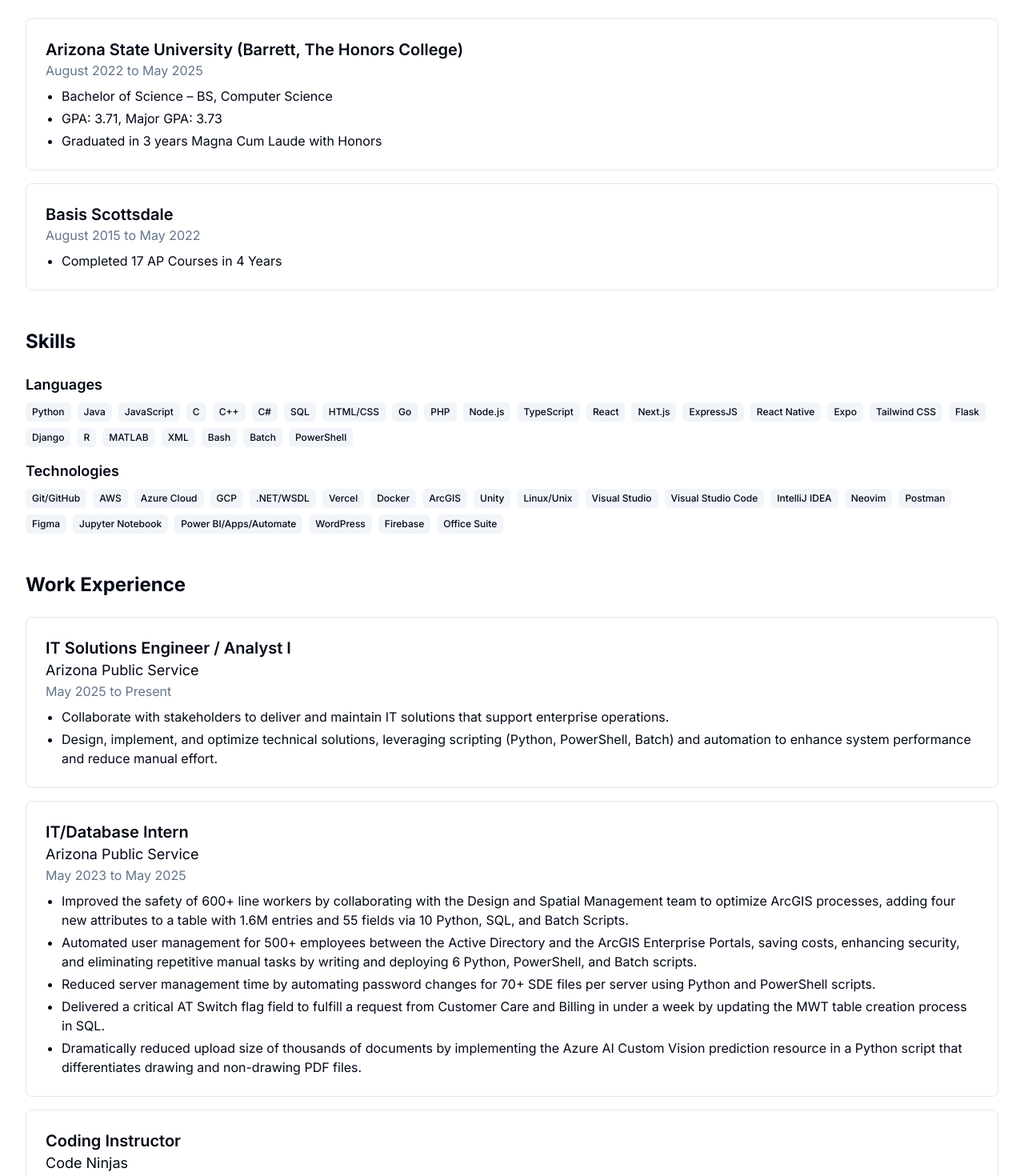
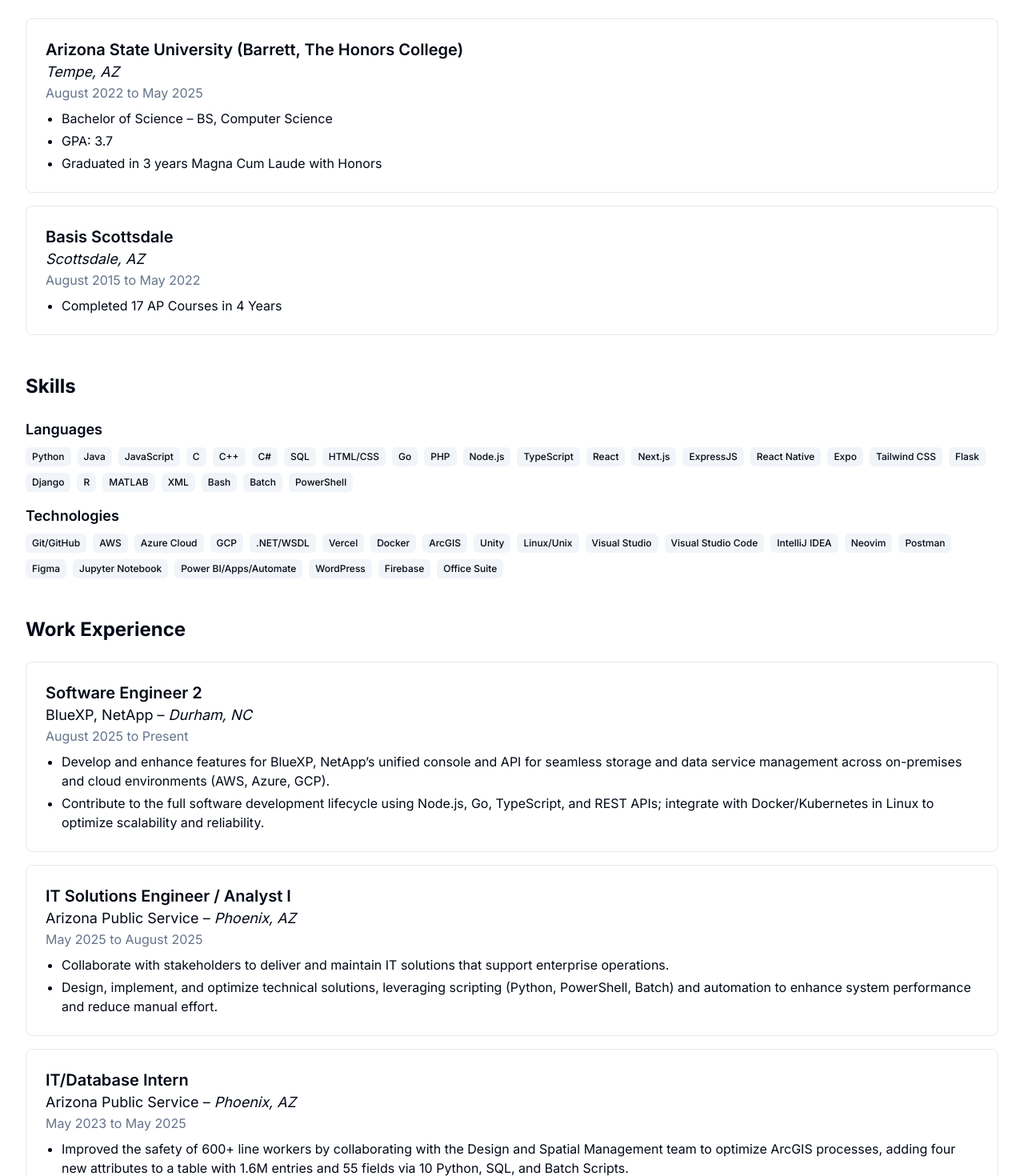
Before and after one commit to Neilsmahajan/neil-mahajan-portfolio, a Next.js app: page /about in a window 1280 px wide. Shown: the part 480-1950 px from the top of the page at 80% size. Built offline with nearby package versions, Linux system fonts and the light colour scheme.

Commit message:
Added NetApp work experience and dates

```diff
--- a/app/about/page.tsx
+++ b/app/about/page.tsx
@@ -48,16 +48,22 @@
           <h3 className="text-xl font-semibold">
             Arizona State University (Barrett, The Honors College)
           </h3>
+          <p className="text-lg">
+            <em>Tempe, AZ</em>
+          </p>
           <p className="text-muted-foreground mb-2">August 2022 to May 2025</p>
           <ul className="list-disc pl-5 space-y-1">
             <li>Bachelor of Science – BS, Computer Science</li>
-            <li>GPA: 3.71, Major GPA: 3.73</li>
+            <li>GPA: 3.7</li>
             <li>Graduated in 3 years Magna Cum Laude with Honors</li>
           </ul>
         </div>
 
         <div className="rounded-lg border p-6">
           <h3 className="text-xl font-semibold">Basis Scottsdale</h3>
+          <p className="text-lg">
+            <em>Scottsdale, AZ</em>
+          </p>
           <p className="text-muted-foreground mb-2">August 2015 to May 2022</p>
           <ul className="list-disc pl-5">
             <li>Completed 17 AP Courses in 4 Years</li>
@@ -150,11 +156,34 @@
         <h2 className="text-2xl font-bold mb-6">Work Experience</h2>
 
         <div className="rounded-lg border p-6 mb-4">
+          <h3 className="text-xl font-semibold">Software Engineer 2</h3>
+          <p className="text-lg">
+            BlueXP, NetApp – <em>Durham, NC</em>
+          </p>
+          <p className="text-muted-foreground mb-2">August 2025 to Present</p>
+          <ul className="list-disc pl-5 space-y-1">
+            <li>
+              Develop and enhance features for BlueXP, NetApp’s unified console
+              and API for seamless storage and data service management across
+              on-premises and cloud environments (AWS, Azure, GCP).
+            </li>
+            <li>
+              Contribute to the full software development lifecycle using
+              Node.js, Go, TypeScript, and REST APIs; integrate with
+              Docker/Kubernetes in Linux to optimize scalability and
+              reliability.
+            </li>
+          </ul>
+        </div>
+
+        <div className="rounded-lg border p-6 mb-4">
           <h3 className="text-xl font-semibold">
             IT Solutions Engineer / Analyst I
           </h3>
-          <p className="text-lg">Arizona Public Service</p>
-          <p className="text-muted-foreground mb-2">May 2025 to Present</p>
+          <p className="text-lg">
+            Arizona Public Service – <em>Phoenix, AZ</em>
+          </p>
+          <p className="text-muted-foreground mb-2">May 2025 to August 2025</p>
           <ul className="list-disc pl-5 space-y-1">
             <li>
               Collaborate with stakeholders to deliver and maintain IT solutions
@@ -170,7 +199,9 @@
 
         <div className="rounded-lg border p-6 mb-4">
           <h3 className="text-xl font-semibold">IT/Database Intern</h3>
-          <p className="text-lg">Arizona Public Service</p>
+          <p className="text-lg">
+            Arizona Public Service – <em>Phoenix, AZ</em>
+          </p>
           <p className="text-muted-foreground mb-2">May 2023 to May 2025</p>
           <ul className="list-disc pl-5 space-y-1">
             <li>
@@ -205,7 +236,9 @@
 
         <div className="rounded-lg border p-6 mb-4">
           <h3 className="text-xl font-semibold">Coding Instructor</h3>
-          <p className="text-lg">Code Ninjas</p>
+          <p className="text-lg">
+            Code Ninjas – <em>Scottsdale, AZ</em>
+          </p>
           <p className="text-muted-foreground mb-2">
             March 2022 to September 2022
           </p>
```
